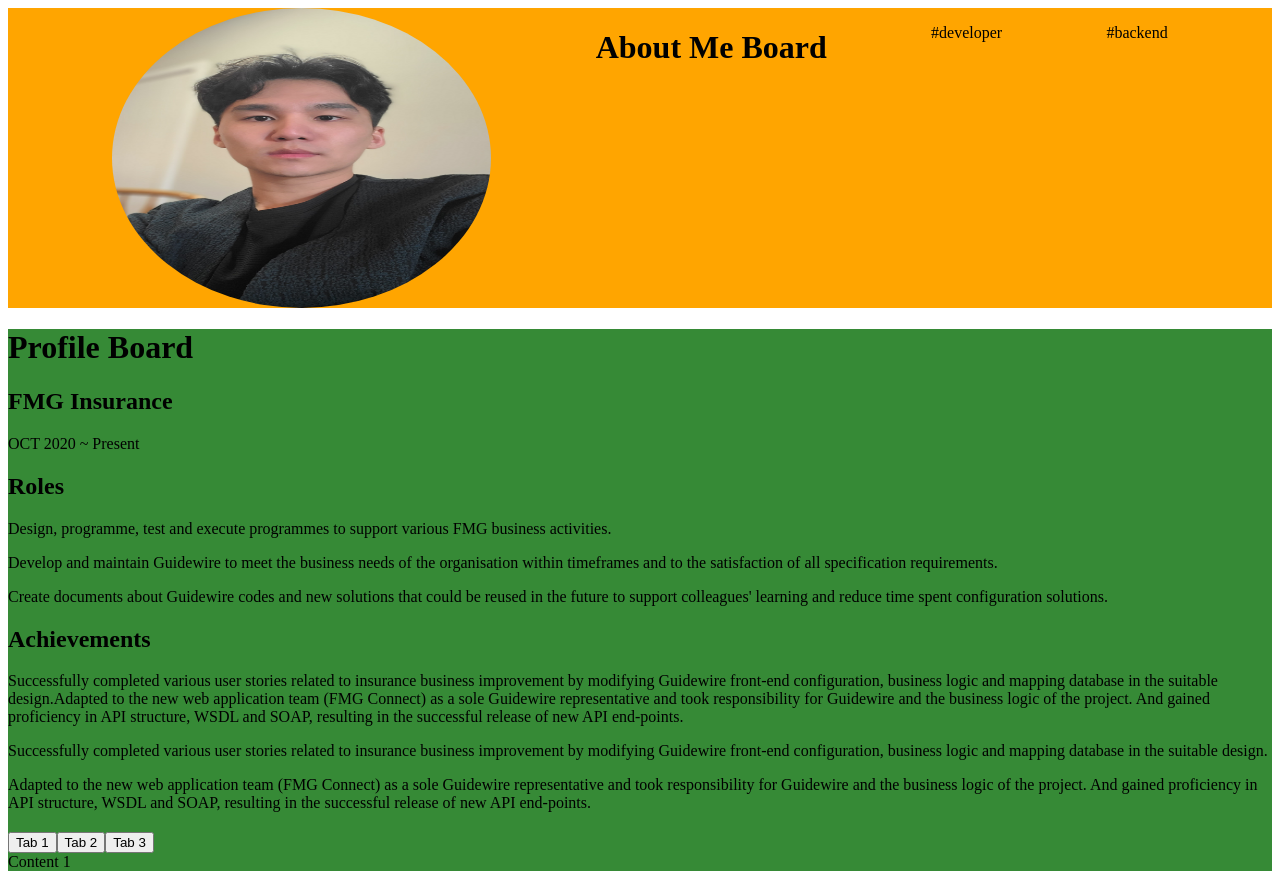
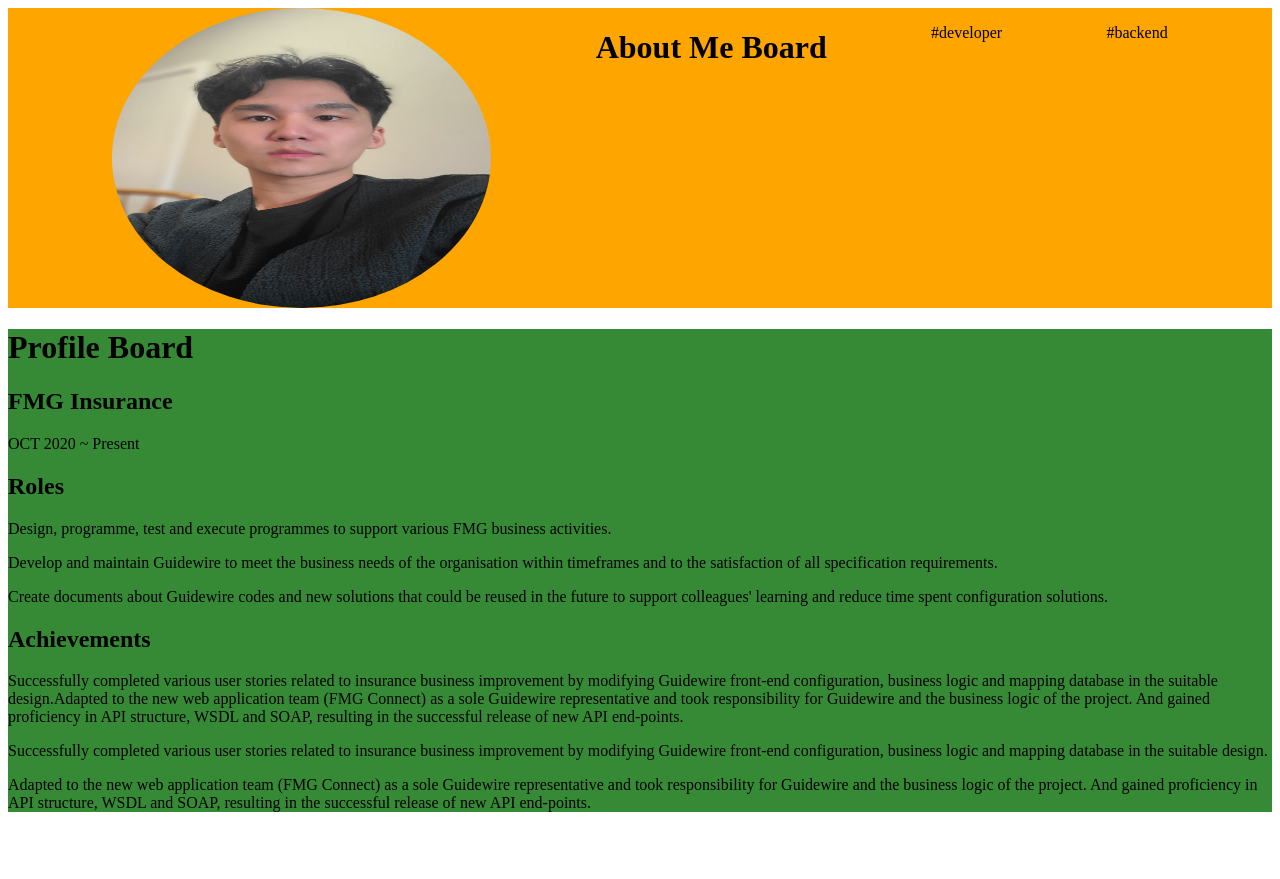
Before and after one commit to JPark2416/begin-react, a React (Create React App) app: page / in a window 1280 px wide. After the commit the page ends 832 px from the top, so only its background shows below. Built offline with nearby package versions, Linux system fonts and the light colour scheme.

Commit message:
tab commented out

```diff
--- a/src/Components/Profile.jsx
+++ b/src/Components/Profile.jsx
@@ -6,12 +6,6 @@
 
 const Profile = () => {
   const [CVdata, setCVdata] = useState(cv);
-
-  // useEffect(() => {
-  //   console.log(CVdata);
-  // });
-
-  // const getCareer = (param) => param.map((p) => <p>{p}</p>);
 
   return (
     <div className="Profile">
@@ -40,7 +34,7 @@
         </div>
       ))}
 
-      <Tab.Group>
+      {/* <Tab.Group>
         <Tab.List>
           <Tab>Tab 1</Tab>
           <Tab>Tab 2</Tab>
@@ -51,7 +45,7 @@
           <Tab.Panel>Content 2</Tab.Panel>
           <Tab.Panel>Content 3</Tab.Panel>
         </Tab.Panels>
-      </Tab.Group>
+      </Tab.Group> */}
     </div>
   );
 };
```
